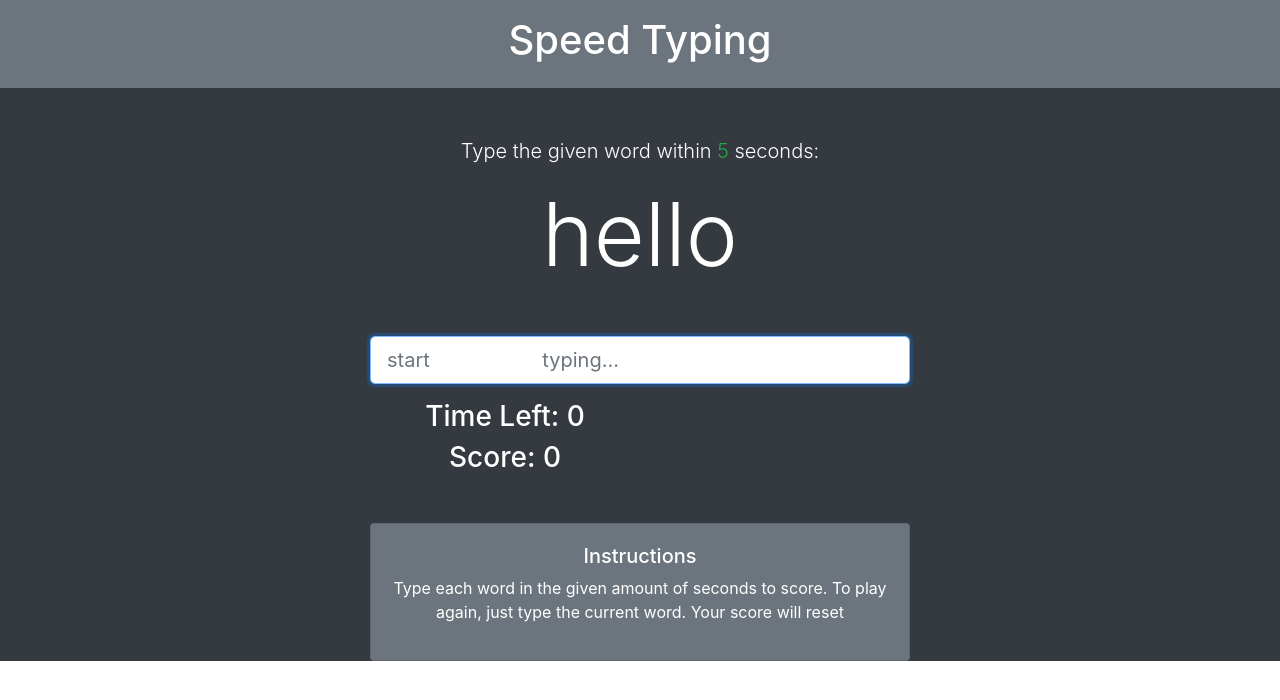
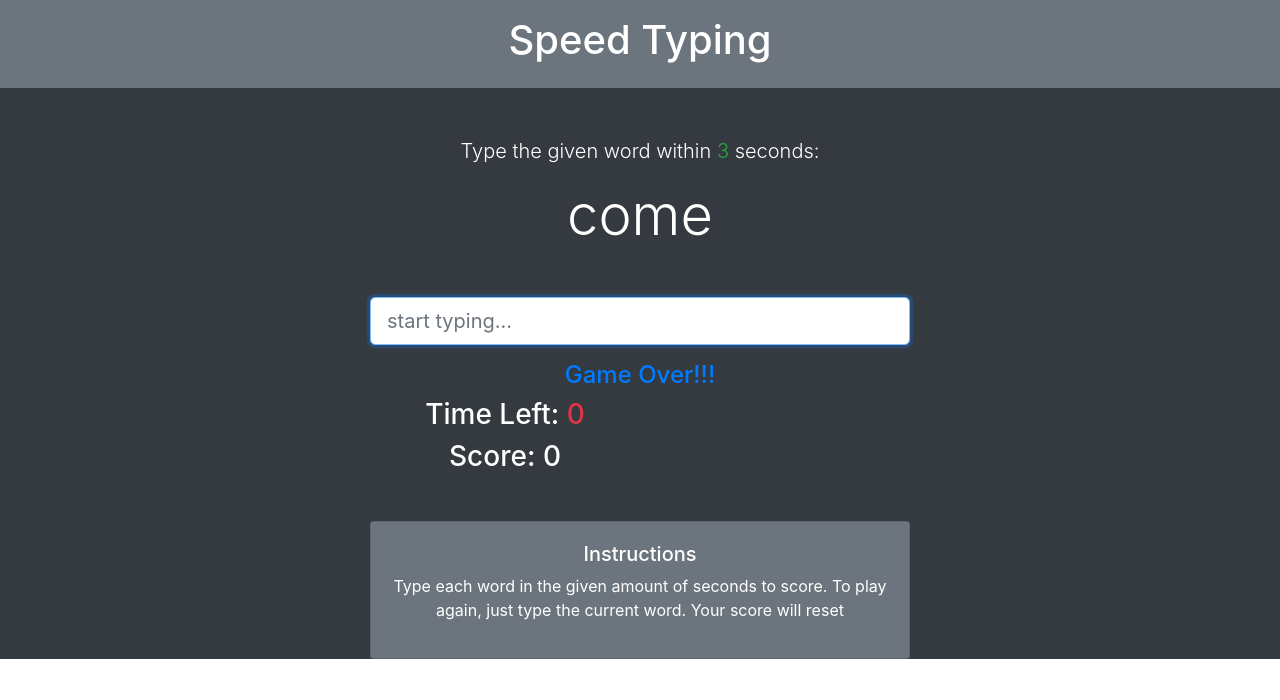
Before and after one commit to 42b883/Speed-Typing-Game, a plain HTML site: page index.html in a window 1280 px wide. Drawn offline with nearby package versions, Linux system fonts and the light colour scheme.

Commit message:
functionality

```diff
--- a/index.html
+++ b/index.html
@@ -19,24 +19,22 @@
                         <span class="text-success"
                         id="second">5</span> seconds:
                     </p>
-                    <h2 class="display-2 mb-5"
-                    id="current-word">hello</h2>
+                    <h3 class="display-4 mb-5"
+                    id="current-word">hello</h3>
                     <input type="text" class="form-control
-                    form-control-lg " placeholder="start
-                    typing..." id="word-input" autofocus>
-                    <h4 class="mt-3" id="message"></h4>
+                    form-control-lg " placeholder="start typing..."
+                    id="word-input" autofocus>
+                    <h4 class="mt-3 text-primary" id="message"></h4>
 
                     <!-- Time & Score Columns -->
                     <div class="row-mt-5">
                         <div class="col-md-6">
-                            <h3>Time Left:
-                                <span id="time">0</span>
+                            <h3 >Time Left:
+                                <span class="text-danger" id="time">0</span>
                             </h3>
                         </div>
                         <div class="col-md-6">
-                            <h3>Score:
-                                <span id="score">0</span>
-                            </h3>
+                            <h3>Score: <span id="score">0</span></h3>
                         </div>
                     </div>
 
@@ -58,5 +56,6 @@
             </div>
         </div>
     </div>
+    <script src="main.js"></script>
 </body>
 </html>
--- /dev/null
+++ b/main.js
@@ -0,0 +1,125 @@
+window.addEventListener('load', init);
+
+// Levels
+const levels = {
+    easy: 5,
+    medium: 3,
+    hard: 2
+}
+
+// To change level
+const currentLevel = levels.medium;
+
+let time = currentLevel;
+let score = 0;
+let isPlaying;
+
+// DOM Elements
+const wordInput = document.querySelector('#word-input');
+const currentWord = document.querySelector('#current-word');
+const scoreDisplay = document.querySelector('#score');
+const timeDisplay = document.querySelector('#time');
+const message = document.querySelector('#message');
+const seconds = document.querySelector('#second');
+
+const words = [
+    'mad',
+    'let',
+    'happiness',
+    'aberration',
+    'acquiesce',
+    'appease',
+    'mental',
+    'ambiguous',
+    'ambivalence',
+    'analogous',
+    'level',
+    'medium',
+    'carry',
+    'time',
+    'born',
+    'score',
+    'word',
+    'world',
+    'game',
+    'count',
+    'interval',
+    'start',
+    'end',
+    'what',
+    'development',
+    'come',
+    'private',
+    'code'
+];
+
+// Initialize Game
+function init() {
+    // Show number of seconds in UI
+    seconds.innerHTML = currentLevel;
+    // Load word from array
+    showWord(words);
+    // Start matching on word input
+    wordInput.addEventListener('input', startMatch);
+    // Call countdown every second
+    setInterval(countdown, 1000);
+    // Check game status
+    setInterval(checkStatus, 50);
+}
+
+// Start match
+function startMatch() {
+    if(matchWords()) {
+        isPlaying = true;
+        time = currentLevel + 1;
+        showWord(words);
+        wordInput.value = '';
+        score++;
+    }
+    // If score is -1, display 0
+    if(score === -1) {
+        scoreDisplay.innerHTML = 0;
+    } else {
+    scoreDisplay.innerHTML = score;
+    }
+}
+
+// Match currentWord to wordInput
+function matchWords() {
+    if(wordInput.value === currentWord.innerHTML) {
+        message.innerHTML = 'Correct';
+        return true;
+    } else {
+        message.innerHTML = '';
+        return false;
+    }
+}
+// Pick & show random word
+function showWord(words) {
+    // Generate random array index
+    const randIndex = Math.floor(Math.random() * words.length);
+    // Output random word
+    currentWord.innerHTML = words[randIndex];
+}
+
+// Countdown timer
+function countdown() {
+    // Make sure time is not run out
+    if(time > 0) {
+        // Decrement
+        time--;
+    }  else if(time === 0) {
+        // Game is over
+        isPlaying = false;
+    }
+    // Show time
+    timeDisplay.innerHTML = time;
+}
+
+// Check game status
+function checkStatus() {
+    if(!isPlaying && time === 0) {
+        message.innerHTML = 'Game Over!!!';
+        score = -1;
+    }
+}
```
